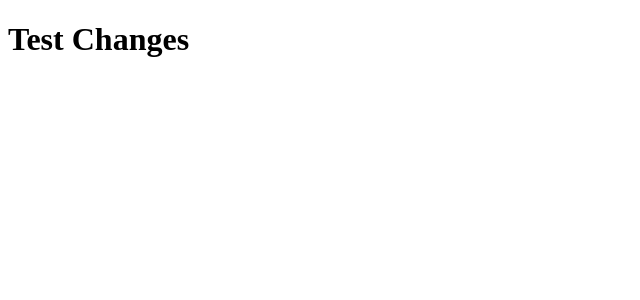
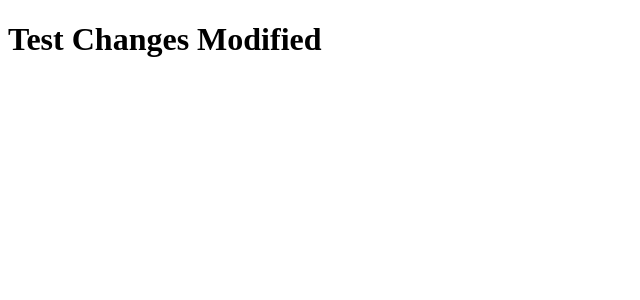
Before and after one commit to Corea98/ci-cd-aws-s3, an Angular app in the folder frontend/: page / in a window 1280 px wide. Shown: the top 300 px of the page, without its empty margins (0-640 px from the left). Built offline with nearby package versions, Linux system fonts and the light colour scheme.

Commit message:
feat: frontend - modified

```diff
--- a/frontend/src/app/app.component.html
+++ b/frontend/src/app/app.component.html
@@ -1 +1 @@
-<h1>Test Changes</h1>
+<h1>Test Changes Modified</h1>
```
